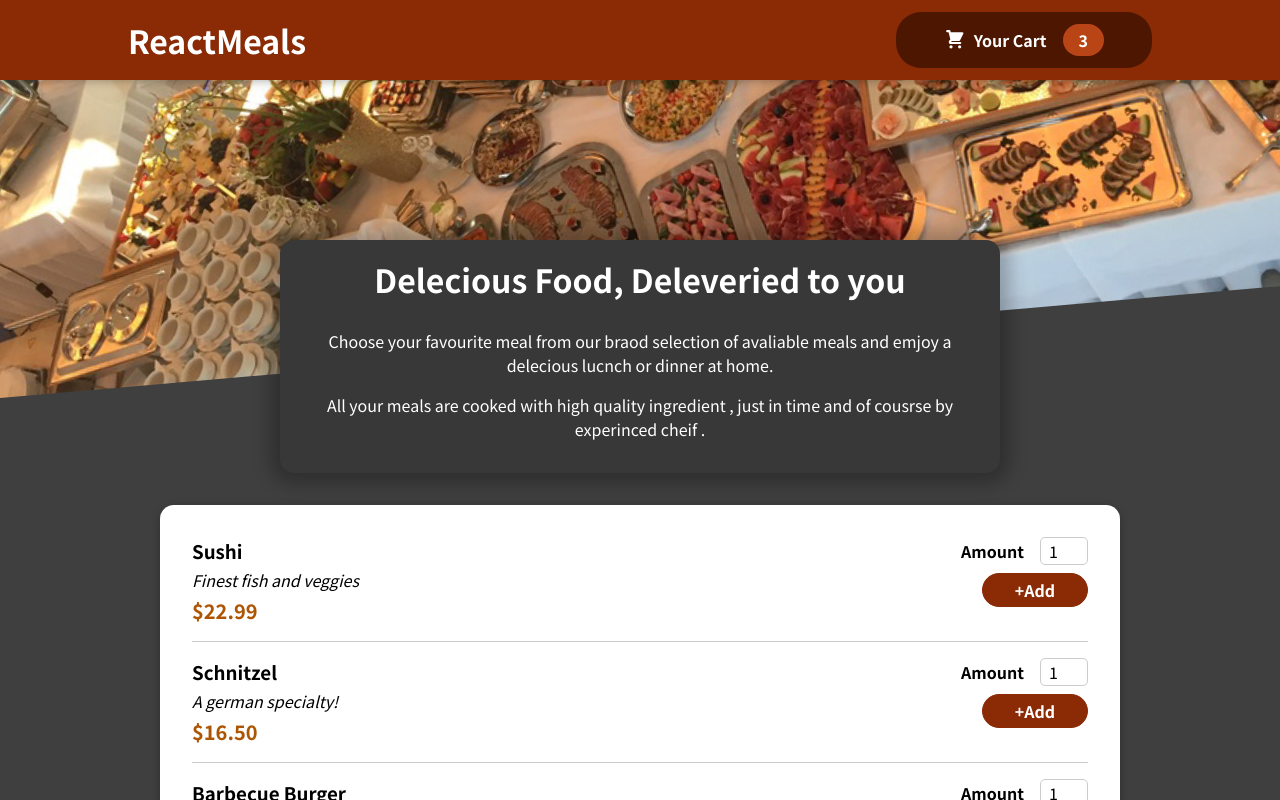
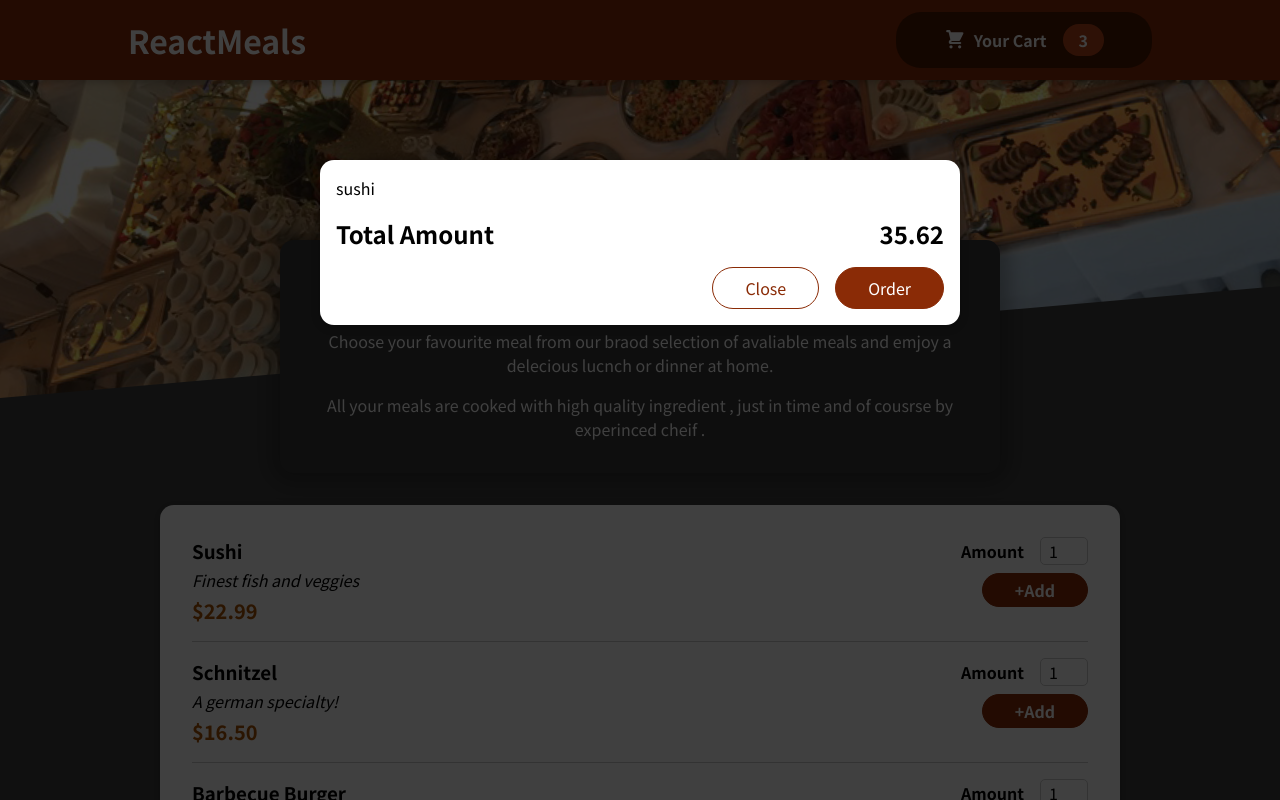
Before and after one commit to Shivang1102/Restaurent-Website, a React (Create React App) app: page / in a window 1280 px wide. Shown: the top 800 px of the page. Built offline with nearby package versions, Linux system fonts and the light colour scheme.

Commit message:
Modal cart

```diff
--- a/public/index.html
+++ b/public/index.html
@@ -28,6 +28,7 @@
   </head>
   <body>
     <noscript>You need to enable JavaScript to run this app.</noscript>
+    <div id="overlays"></div>
     <div id="root"></div>
     <!--
       This HTML file is a template.
--- a/src/App.js
+++ b/src/App.js
@@ -1,16 +1,18 @@
 import Header from "./Components/Layout/Header";
 import Meals from './Components/Meals/Meals'
-
+import Cart from "./Components/Cart/Cart";
+import { Fragment } from "react";
 
 function App() {
   return (
-    <div>
+    <Fragment>
+      <Cart/>
       <Header></Header>
     <main>
       <Meals/>
     </main>
 
-    </div>
+    </Fragment>
   );
 }
 
--- /dev/null
+++ b/src/Components/Cart/Cart.js
@@ -0,0 +1,28 @@
+import Modal from "../UI/Modal";
+import classes from "./Cart.module.css";
+const Cart = (props) => {
+  const cartItem = (
+    <ul  className={classes['cart-items']}>
+      {[{ id: "c1", name: "sushi", amount: 2, price: 12.99 }].map((items) => (
+        <li>{items.name}</li>
+      ))}
+    </ul>
+  );
+  return (
+    <Modal  >
+      {cartItem}
+      <div  className={classes.total}>
+        <span>Total Amount</span>
+        <span>35.62</span>
+      </div>
+      <div className={classes.actions }>
+        <button  className={classes['button--alt']}>Close</button>
+        <button  className={classes.button }>Order</button>
+
+
+      </div>
+    </Modal>
+  );
+};
+
+export default Cart;
--- /dev/null
+++ b/src/Components/Cart/Cart.module.css
@@ -0,0 +1,46 @@
+.cart-items {
+    list-style: none;
+    margin: 0;
+    padding: 0;
+    max-height: 20rem;
+    overflow: auto;
+  }
+
+  .total {
+    display: flex;
+    justify-content: space-between;
+    align-items: center;
+    font-weight: bold;
+    font-size: 1.5rem;
+    margin: 1rem 0;
+  }
+
+  .actions {
+    text-align: right;
+  }
+
+  .actions button {
+    font: inherit;
+    cursor: pointer;
+    background-color: transparent;
+    border: 1px solid #8a2b06;
+    padding: 0.5rem 2rem;
+    border-radius: 25px;
+    margin-left: 1rem;
+  }
+
+  .actions button:hover,
+  .actions button:active {
+    background-color: #5a1a01;
+    border-color: #5a1a01;
+    color: white;
+  }
+
+  .actions .button--alt {
+    color: #8a2b06;
+  }
+
+  .actions .button {
+    background-color: #8a2b06;
+    color: white;
+  }
--- /dev/null
+++ b/src/Components/UI/Modal.js
@@ -0,0 +1,24 @@
+import { Fragment } from 'react';
+import classes from './Modal.module.css';
+import ReactDOM  from 'react-dom';
+
+const Backdrop=props=>{
+    return <div className={classes.backdrop}></div>
+}
+
+ const ModalOverlays=props=>{
+    return <div  className={classes.modal}>
+        <div className={classes.content}>{props.children}</div>
+        </div>
+ }
+
+
+  const portalelement= document.getElementById('overlays')
+ const Modal =(props)=>{
+    return <Fragment>
+      {ReactDOM.createPortal(<Backdrop/>,portalelement)}
+     {ReactDOM.createPortal(<ModalOverlays>{props.children}</ModalOverlays>,portalelement)}
+    </Fragment>
+ }
+
+ export default Modal
--- /dev/null
+++ b/src/Components/UI/Modal.module.css
@@ -0,0 +1,40 @@
+.backdrop {
+    position: fixed;
+    top: 0;
+    left: 0;
+    width: 100%;
+    height: 100vh;
+    z-index: 20;
+    background-color: rgba(0, 0, 0, 0.75);
+  }
+
+  .modal {
+    position: fixed;
+    top: 20vh;
+    left: 5%;
+    width: 90%;
+    background-color: white;
+    padding: 1rem;
+    border-radius: 14px;
+    box-shadow: 0 2px 8px rgba(0, 0, 0, 0.25);
+    z-index: 30;
+    animation: slide-down 300ms ease-out forwards;
+  }
+
+  @media (min-width: 768px) {
+    .modal {
+      width: 40rem;
+      left: calc(50% - 20rem);
+    }
+  }
+
+  @keyframes slide-down {
+    from {
+      opacity: 0;
+      transform: translateY(-3rem);
+    }
+    to {
+      opacity: 1;
+      transform: translateY(0);
+    }
+  }
```
